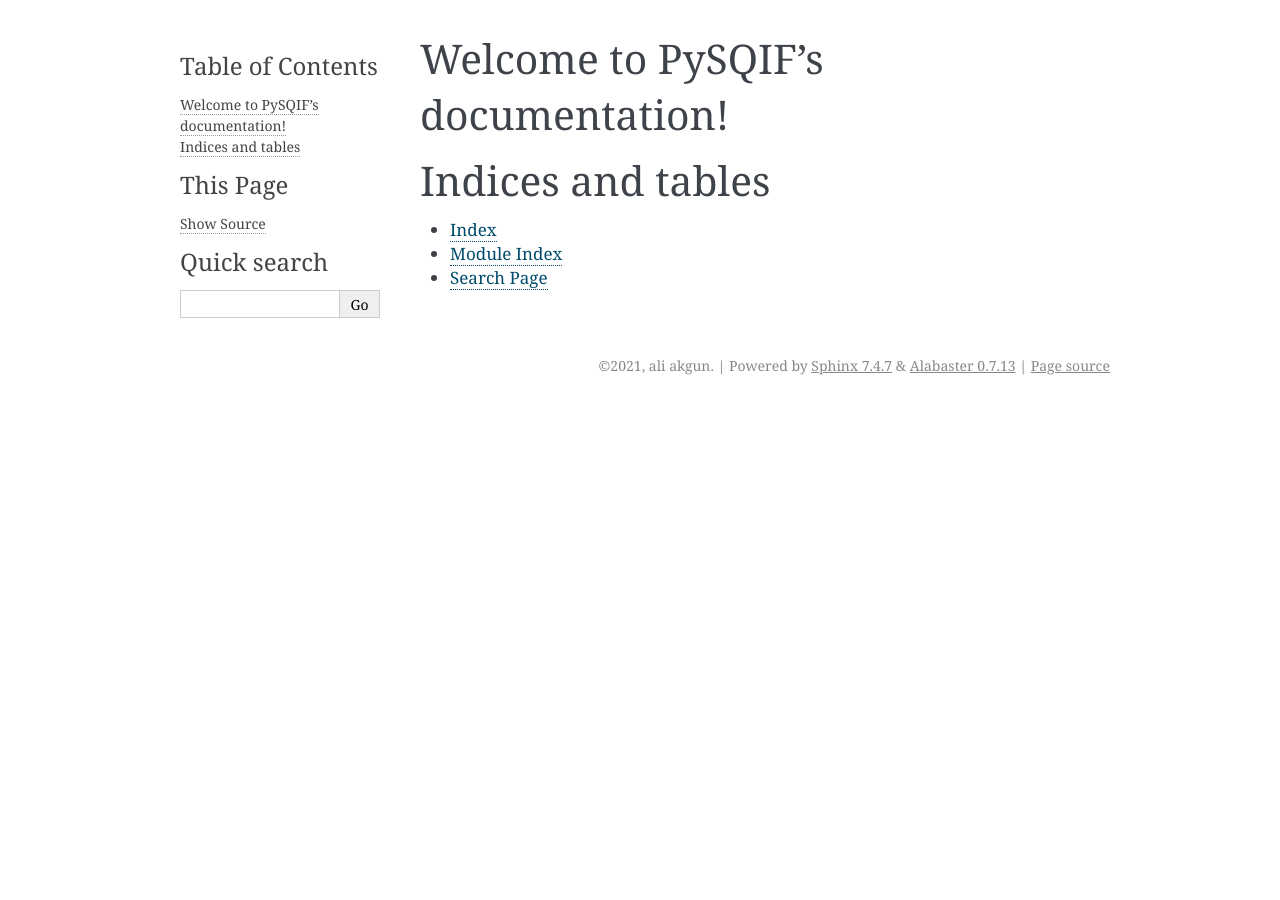
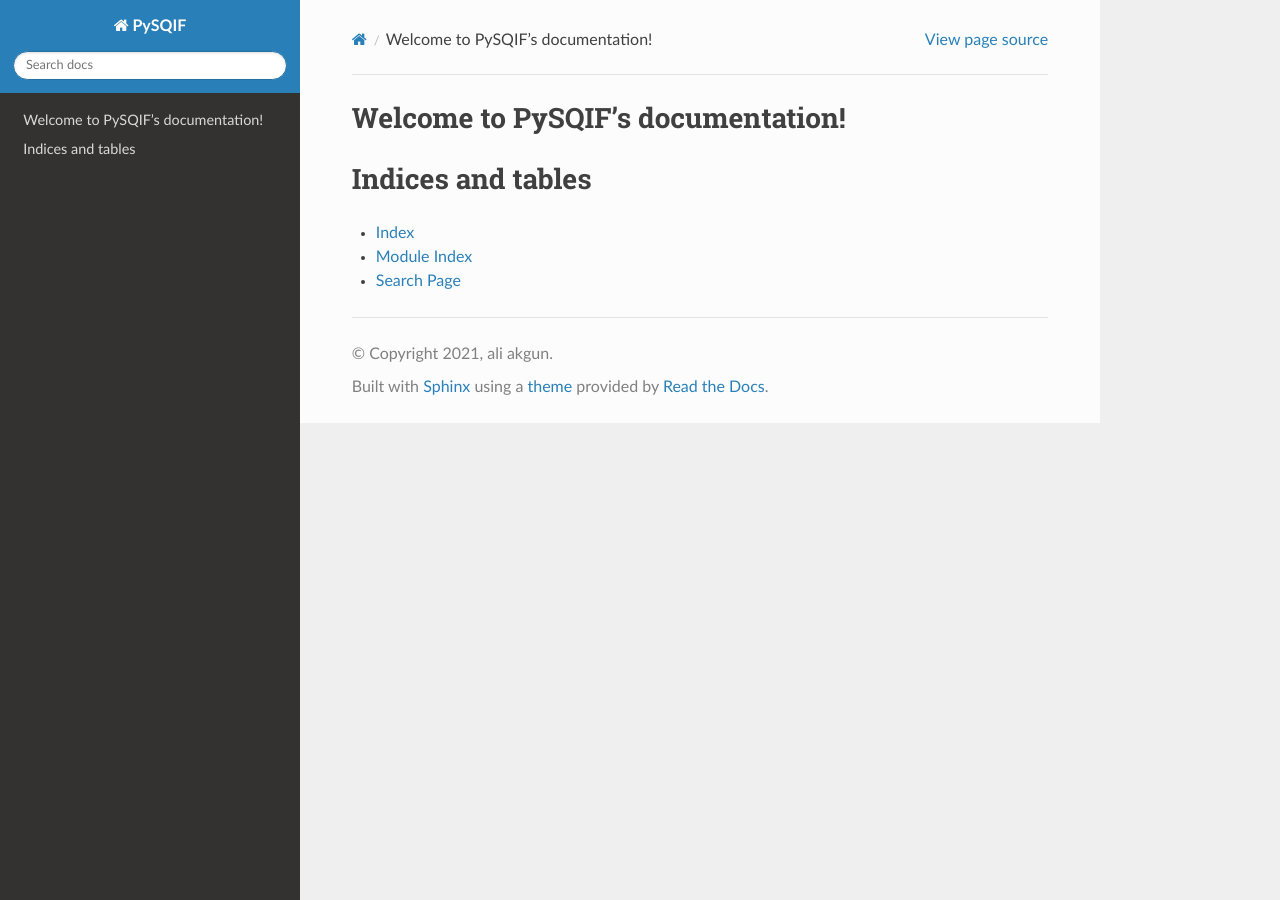
Before and after one commit to aakgn/PySQIF, a Sphinx documentation site: the page built from docs/source/index.rst, in a window 1280 px wide. Built offline with Sphinx 7.4.7 and the Read the Docs theme 2.0.0, drawn with Linux system fonts in a browser that asks for light colours.

Commit message:
Update conf.py

```diff
--- a/docs/source/conf.py
+++ b/docs/source/conf.py
@@ -16,6 +16,7 @@
 
 
 # -- Project information -----------------------------------------------------
+import sphinx_rtd_theme
 
 project = 'PySQIF'
 copyright = '2021, ali akgun'
@@ -30,7 +31,7 @@ release = '0.0.2'
 # Add any Sphinx extension module names here, as strings. They can be
 # extensions coming with Sphinx (named 'sphinx.ext.*') or your custom
 # ones.
-extensions = []
+extensions = ['sphinx_rtd_theme']
 
 # Add any paths that contain templates here, relative to this directory.
 templates_path = ['_templates']
@@ -46,9 +47,10 @@ exclude_patterns = []
 # The theme to use for HTML and HTML Help pages.  See the documentation for
 # a list of builtin themes.
 #
-html_theme = "alabaster"
+html_theme = "sphinx_rtd_theme"
 
 # Add any paths that contain custom static files (such as style sheets) here,
 # relative to this directory. They are copied after the builtin static files,
 # so a file named "default.css" will overwrite the builtin "default.css".
 html_static_path = ['_static']
+html_theme_path = ["_themes", ]
```
